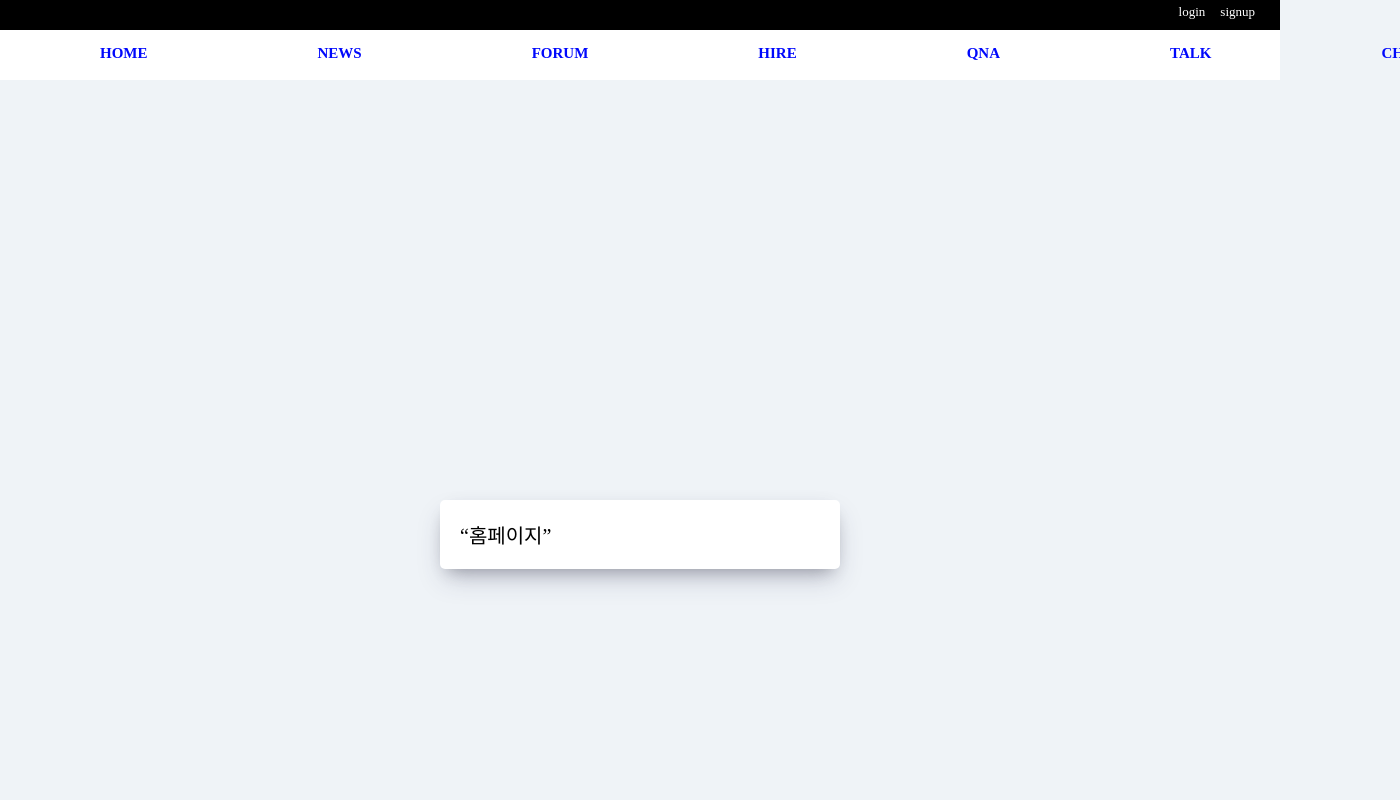
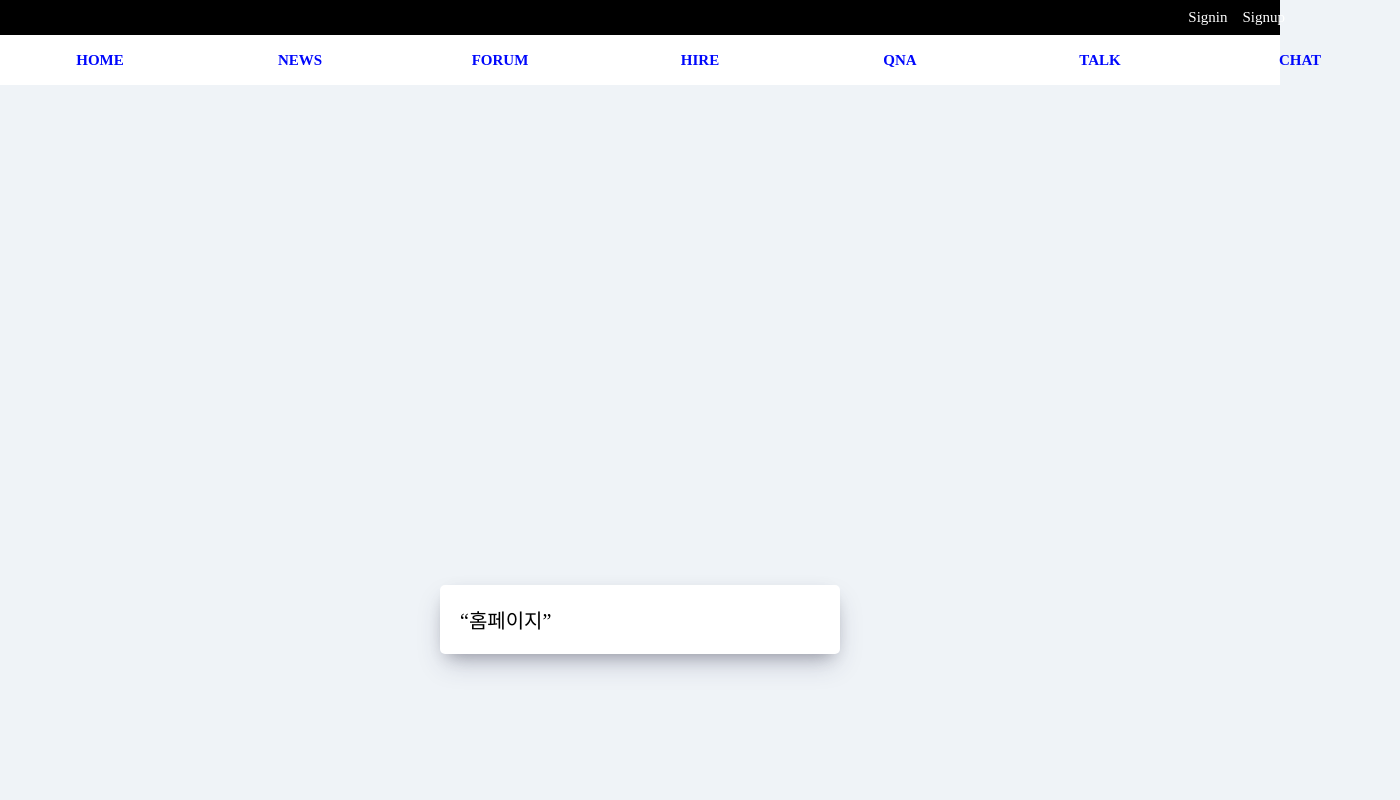
Before and after one commit to l3olvy/BeginnerGain, a React (Create React App) app in the folder client/: page / in a window 1280 px wide. Shown: the top 800 px of the page, 1400 px wide, since content can reach past the window. Built offline with nearby package versions, Linux system fonts and the light colour scheme.

Commit message:
Init css update
Init css update

```diff
--- a/client/src/components/Footer.css
+++ /dev/null
@@ -1,9 +0,0 @@
-.foot{
-	bottom: 0;
-	width: 100%;
-	height: 100px;
-	background-color: black;
-	color: white;
-	text-align: center;
-	padding-top: 40px;
-}
--- a/client/src/components/Footer.js
+++ b/client/src/components/Footer.js
@@ -1,5 +1,5 @@
 import React from "react";
-import "./Footer.css";
+import "./Main.css";
 
 function Footer() {
 	return (
--- a/client/src/components/Header.css
+++ /dev/null
@@ -1,16 +0,0 @@
-.head{
-	position: fixed;
-	top: 0;
-	width: 100%;
-	height: 30px;
-	background-color: black;
-	padding: 4px 10px;
-}
-
-.head a{
-	text-decoration: none;
-	color: white;
-	float: right;
-	font-size: 13px;
-	margin-right: 15px;
-}
--- a/client/src/components/Header.js
+++ b/client/src/components/Header.js
@@ -1,12 +1,14 @@
 import React from "react";
 import { Link } from "react-router-dom";
-import "./Header.css";
+import "./Main.css";
 
 function Header() {
 	return (
-		<div className="head">
-			<Link to="/signup">signup</Link>
-			<Link to="/login">login</Link>
+		<div className="box">
+			<div className="head">
+				<Link to="/signup">Signup</Link>
+				<Link to="/login">Signin</Link>
+			</div>
 		</div>
 	);
 }
--- /dev/null
+++ b/client/src/components/Main.css
@@ -0,0 +1,55 @@
+/* init */
+.box { width: 100%; background: black; }
+.box2 { width: 100%; background: white; }
+
+/* header */
+.box > .head {
+  width: 1300px;
+  overflow: auto;
+  height: 35px;
+  margin:0 auto;
+}
+
+.box > .head > a {
+  text-decoration: none;
+  color: white;
+  float: right;
+  line-height: 35px;
+  font-size: 15px;
+  margin-right: 15px;
+}
+
+/* nav */
+.box2 > .nav {
+  width: 1400px;
+  height: 50px;
+  margin: 0 auto;
+}
+
+.box2 > .nav > a {
+  display: block;
+  float: left;
+  text-align: center;
+  vertical-align: middle;
+  line-height: 50px;
+  width: 200px;
+  height: 50px;
+  text-decoration: none;
+  color: #0008fc;
+  text-transform: uppercase;
+  font-size: 15px;
+  text-align: center;
+  font-weight: bold;
+
+}
+
+
+/* footer */
+.foot{
+  width: 100%;
+  height: 60px;
+  background-color: black;
+  color: white;
+  line-height: 60px;
+  text-align: center;
+}
--- a/client/src/components/Navigation.css
+++ /dev/null
@@ -1,25 +0,0 @@
-.nav {
-  z-index: 1;
-  position: fixed;
-  top: 30px;
-  display: flex;
-  flex-direction: row;
-  background-color: white;
-  padding: 15px 100px;
-  width: 100%;
-  height: 50px;
-}
-
-.nav a {
-  text-decoration: none;
-  color: #0008fc;
-  text-transform: uppercase;
-  font-size: 15px;
-  text-align: center;
-  font-weight: 600;
-  margin-right: 170px;
-}
-
-.nav a:not(:last-child) {
-  margin-bottom: 30px;
-}
--- a/client/src/components/Navigation.js
+++ b/client/src/components/Navigation.js
@@ -1,9 +1,10 @@
 import React from "react";
 import { Link } from "react-router-dom";
-import "./Navigation.css";
+import "./Main.css";
 
 function Navigation() {
 	return (
+		<div className="box2">
 			<div className="nav">
 				<Link to="/">Home</Link>
 				<Link to="/news">News</Link>
@@ -13,6 +14,7 @@ function Navigation() {
 				<Link to="/talk">Talk</Link>
 				<Link to="/chat">Chat</Link>
 			</div>
+		</div>
 	);
 }
 
```
Also changed, not shown: 1 other file (tests, documents, lock files or other folders). Lines whose indentation alone changed are shown as unchanged.
